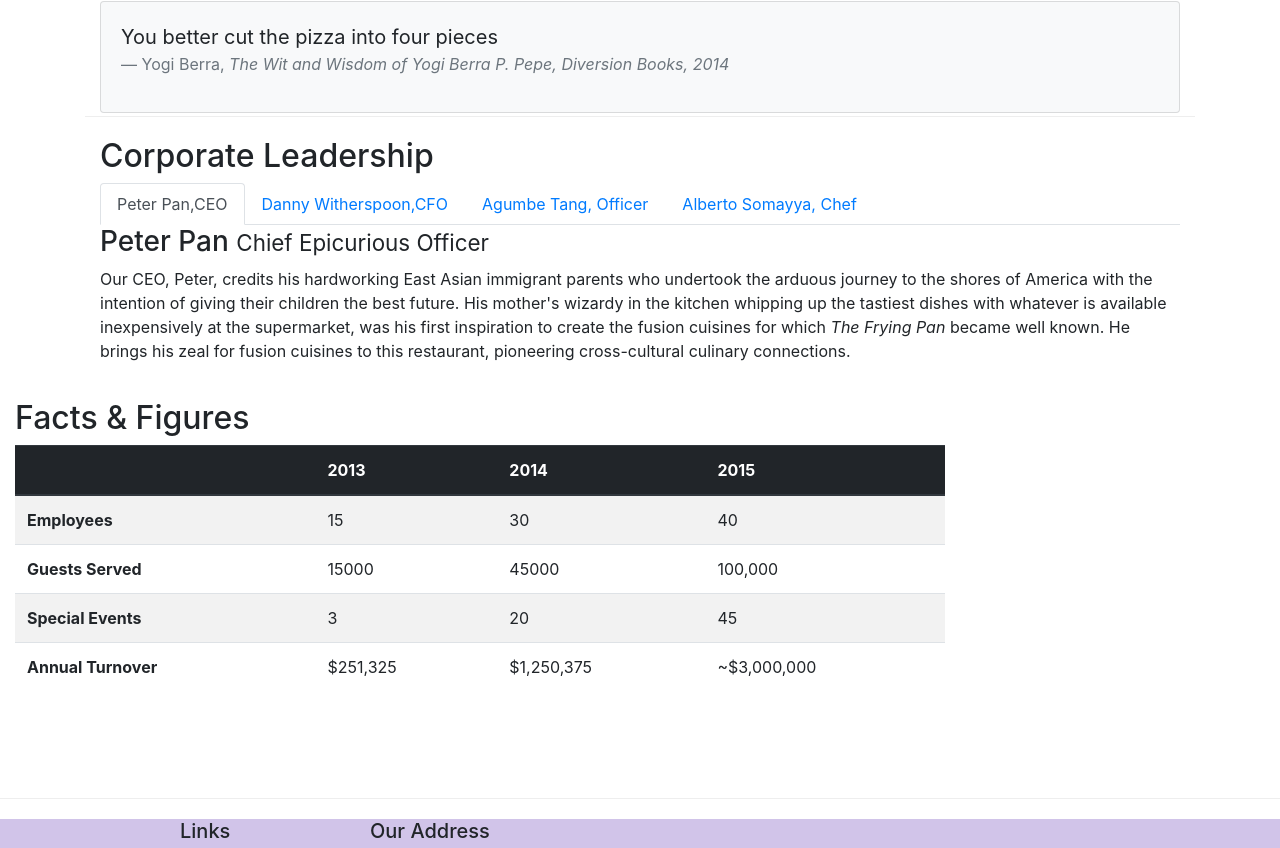
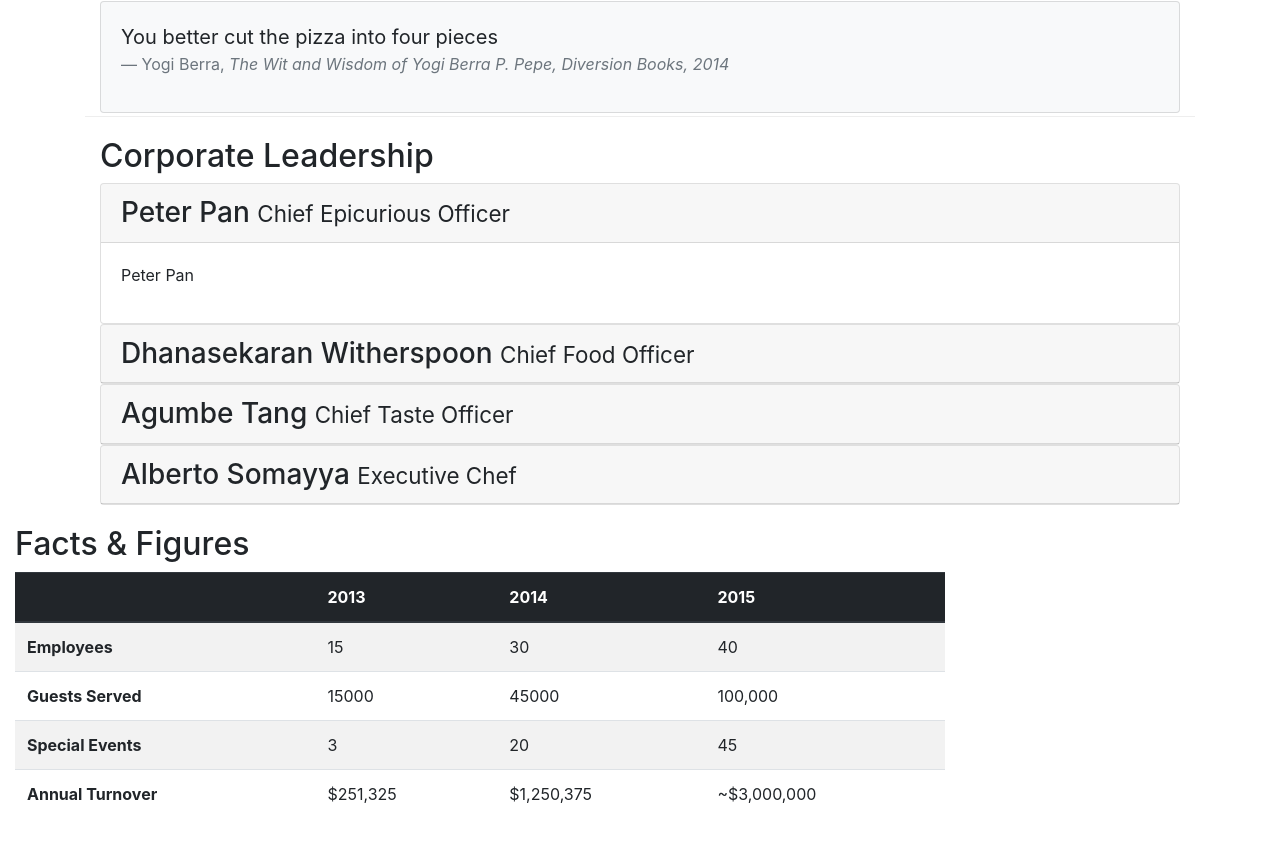
Before and after one commit to vnadar36/coursera-bootstrap, a website: page aboutus.html in a window 1280 px wide. Shown: the part 718-1566 px from the top of the page. Drawn offline with nearby package versions, Linux system fonts and the light colour scheme.

Commit message:
Accordion Tooltips Modals

```diff
--- a/aboutus.html
+++ b/aboutus.html
@@ -102,42 +102,68 @@
             <div class="col-12 ">
 
                 <h2>Corporate Leadership</h2>
-                <ul class="nav nav-tabs">
-                    <li class="nav-item">
-                        <a class="nav-link active" href="#peter" role="tab" data-toggle="tab">Peter Pan,CEO</a>
-                    </li>
-                    <li class="nav-item">
-                        <a class="nav-link" href="#danny1" role="tab" data-toggle="tab">Danny Witherspoon,CFO</a>
-                    </li>
-                    <li class="nav-item">
-                        <a class="nav-link" href="#agumbe1" role="tab" data-toggle="tab">Agumbe Tang, Officer</a>
-                    </li>
-                    <li class="nav-item">
-                        <a class="nav-link" href="#alberto1" role="tab" data-toggle="tab">Alberto Somayya, Chef</a>
-                    </li>
-                </ul>
-                <div class="tab-content">
-                    <div role="tabpanel" class="tab-pane fade show active" id="peter" aria-labelledby="peter-tab">
-                <h3>Peter Pan <small>Chief Epicurious Officer</small></h3>
-                <p class="d-none d-sm-block">Our CEO, Peter, credits his hardworking East Asian immigrant parents who undertook the arduous journey to the shores of America with the intention of giving their children the best future. His mother's wizardy in the kitchen whipping up the tastiest dishes with whatever is available inexpensively at the supermarket, was his first inspiration to create the fusion cuisines for which <em>The Frying Pan</em> became well known. He brings his zeal for fusion cuisines to this restaurant, pioneering cross-cultural culinary connections.</p>
+
+                <div id="accordion">
+                    <div class="card">
+                        <div class="card-header" role="tab" id="peterhead">
+                        <h3 class="mb-0">
+                            <a data-toggle="collapse" data-target="#peter">
+                            Peter Pan <small>Chief Epicurious Officer</small>
+                            </a>
+                        </h3>
+                        </div>
+                        <div class="collapse show" id="peter" data-parent="#accordion">
+                            <div class="card-body">
+                                <p class="d-none d-sm-block">Peter Pan</p>
+                            </div>
+                        </div>
                     </div>
-                    <div role="tabpanel" class="tab-pane fade" id="danny1" aria-labelledby="danny1-tab">
-                <h3>Dhanasekaran Witherspoon <small>Chief Food Officer</small></h3>
-                <p class="d-none d-sm-block">Our CFO, Danny, as he is affectionately referred to by his colleagues, comes from a long established family tradition in farming and produce. His experiences growing up on a farm in the Australian outback gave him great appreciation for varieties of food sources. As he puts it in his own words, <em>Everything that runs, wins, and everything that stays, pays!</em></p>
+                    <div class="card">
+                        <div class="card-header" role="tab" id="dannyhead">
+                        <h3 class="mb-0">
+                            <a class="collapsed" data-toggle="collapse" data-target="#danny">
+                            Dhanasekaran Witherspoon <small>Chief Food Officer</small>
+                            </a>
+                        </h3>
                     </div>
-                    <div role="tabpanel" class="tab-pane fade" id="agumbe1">
-                <h3>Agumbe Tang <small>Chief Taste Officer</small></h3>
-                <p class="d-none d-sm-block">Blessed with the most discerning gustatory sense, Agumbe, our CTO, personally ensures that every dish that we serve meets his exacting tastes. Our chefs dread the tongue lashing that ensues if their dish does not meet his exacting standards. He lives by his motto, <em>You click only if you survive my lick.</em></p>
-                     </div>
-                    <div role="tabpanel" class="tab-pane fade" id="alberto1">
-                <h3>Alberto Somayya <small>Executive Chef</small></h3>
-                <p class="d-none d-sm-block">Award winning three-star Michelin chef with wide International experience having worked closely with whos-who in the culinary world, he specializes in creating mouthwatering Indo-Italian fusion experiences. He says, <em>Put together the cuisines from the two craziest cultures, and you get a winning hit! Amma Mia!</em></p>
-                      </div>
+                    <div class="collapse" id="danny" data-parent="#accordion">
+                        <div class="card-body">
+                            <p class="d-none d-sm-block"> Dhanasekaran Witherspoon</em></p>
+                        </div>
+                    </div>
                 </div>
-
+                <div class="card">
+                        <div class="card-header" role="tab" id="agumbehead">
+                        <h3 class="mb-0">
+                            <a class="collapsed" data-toggle="collapse" data-target="#agumbe">
+                            Agumbe Tang <small>Chief Taste Officer</small>
+                            </a>
+                        </h3>
+                    </div>
+                    <div class="collapse" id="agumbe" data-parent="#accordion">
+                        <div class="card-body">
+                            <p class="d-none d-sm-block">Agumbe Tang</p>
+                        </div>
+                    </div>
+                </div>
+                <div class="card">
+                        <div class="card-header" role="tab" id="albertohead">
+                            <h3 class="mb-0">
+                                <a class="collapsed" data-toggle="collapse" data-target="#alberto">
+                                Alberto Somayya <small>Executive Chef</small>
+                                </a>
+                            </h3>
+                        </div>
+                        <div class="collapse" id="alberto" data-parent="#accordion">
+                            <div class="card-body">
+                                <p class="d-none d-sm-block">Alberto Somayya</em></p>
+                            </div>
+                        </div>
+                    </div>
+                 </div>
+    </div>
+</div>
             </div>
-            </div>
-        </div>
        <div class="row row-content">
            <div class="col-12 col-sm-9">
                <h2>Facts&nbsp;&&nbsp;Figures</h2>
```
Also changed, not shown: index.html (+50 -2 lines).
